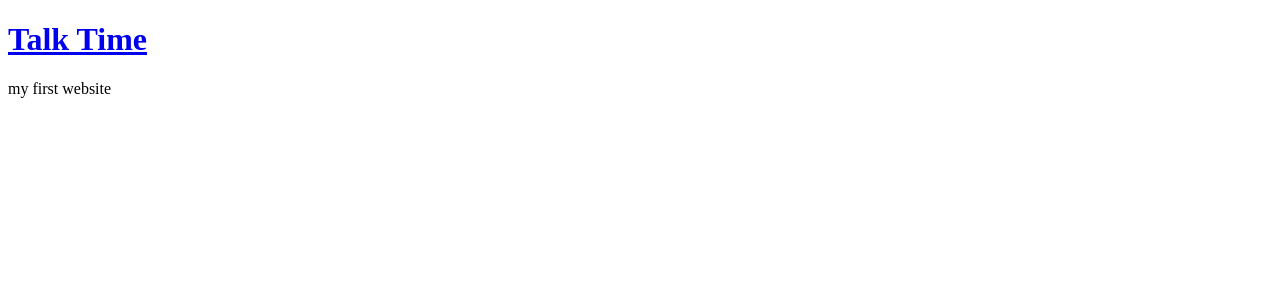
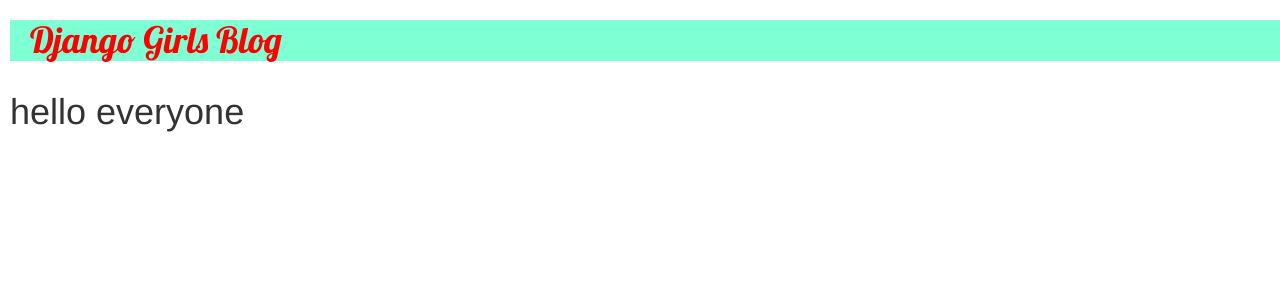
Before and after one commit to vishakpviswanath/project-blog, a Django app: page / in a window 1280 px wide. Shown: the top 300 px of the page. Run offline with Django 3.2, Linux system fonts and the light colour scheme; data that the repository does not hold is empty; some libraries are stand-ins or nearby versions.

Commit message:
added new view and template,also CSS for the site

```diff
--- /dev/null
+++ b/blog/static/css/blog.css
@@ -0,0 +1,25 @@
+h1 a{
+    color:red;
+    font-family: 'Lobster';
+    padding-left: 20px;
+    text-decoration: none;
+
+}
+body{
+    padding-left: 10px;
+}
+.content{
+    margin-left: 40px;
+}
+.details{
+    padding-left: 0%;
+    margin-bottom: 70px;
+    margin-left: 0px;
+}
+.details textarea, .details input{
+    width: 100%;
+}
+.page_header{
+    background-color: aquamarine;
+    padding-left: 0px;
+}
--- /dev/null
+++ b/blog/templates/blog/base.html
@@ -0,0 +1,30 @@
+{% load static %}
+<!DOCTYPE html>
+
+<html>
+    <head>
+        <title>talkies</title>
+        <link rel="stylesheet" href="//maxcdn.bootstrapcdn.com/bootstrap/3.2.0/css/bootstrap.min.css">
+        <link rel="stylesheet" href="//maxcdn.bootstrapcdn.com/bootstrap/3.2.0/css/bootstrap-theme.min.css">
+        <link href="//fonts.googleapis.com/css?family=Lobster&subset=latin,latin-ext" rel="stylesheet" type="text/css">
+        <link rel="stylesheet" href="{% static 'css/blog.css' %}">
+    </head>
+    <body>
+        <div class="page_header">
+            <h1><a href="/">Django Girls Blog</a></h1>
+        </div>
+        <div class="content container">
+            <div class="row">
+                <div class="col-md-8">
+                {% block content %}
+                {% endblock %}
+                </div>
+            </div>
+        </div>
+        <h1>hello everyone</h1>
+
+
+
+
+    </body>
+</html>
--- a/blog/templates/blog/post_list.html
+++ b/blog/templates/blog/post_list.html
@@ -1,23 +1,12 @@
-<!DOCTYPE html>
-<html>
-    <head>
-        <title>talkies</title>
-    </head>
-    <body>
-        <div>
-            <h1><a href="#">Talk Time</a></h1>
-            <p>my first website</p>
-        </div>
-        {% for post in posts %}
-        <div>
-            <p>published date:{{post.published_date}}</p>
-            <h1>{{post.title}}</h1>
-            <P>{{post.text|linebreaksbr}}</P>
-        </div>
-        {% endfor %}
 
+    {% extends 'blog/base.html' %}
 
-
-
-    </body>
-</html>
+        {% block content %}
+                {% for post in posts %}
+                <div class="details">
+                    <p>published date:{{post.published_date}}</p>
+                    <h2><a href="{% url 'post_detail' pk=post.pk %}">{{post.title}}</a></h2>
+                    <P>{{post.text|linebreaksbr}}</P>
+                </div>
+                 {% endfor %}
+        {% endblock %}
--- a/blog/urls.py
+++ b/blog/urls.py
@@ -5,4 +5,5 @@
 urlpatterns = [
 
     path('', views.post_list, name='post_list'),
+    path('post/<int:pk>/', views.post_detail, name='post_detail'),
 ]
--- a/blog/views.py
+++ b/blog/views.py
@@ -1,8 +1,13 @@
 from django.shortcuts import render
 from django.utils import timezone
 from .models import Post
-
+from django.shortcuts import render, get_object_or_404
 # Create your views here.
 def post_list(request):
       posts = Post.objects.filter(published_date__lte=timezone.now()).order_by('published_date')
       return render(request, 'blog/post_list.html', {'posts': posts})
+
+
+def post_detail(request, pk):
+      post=get_object_or_404(Post, pk=pk)
+      return render(request, 'blog/post_detail.html', {'post': post})
```
Also changed, not shown: blog/templates/blog/post_detail.html (added, +11 -0 lines).
